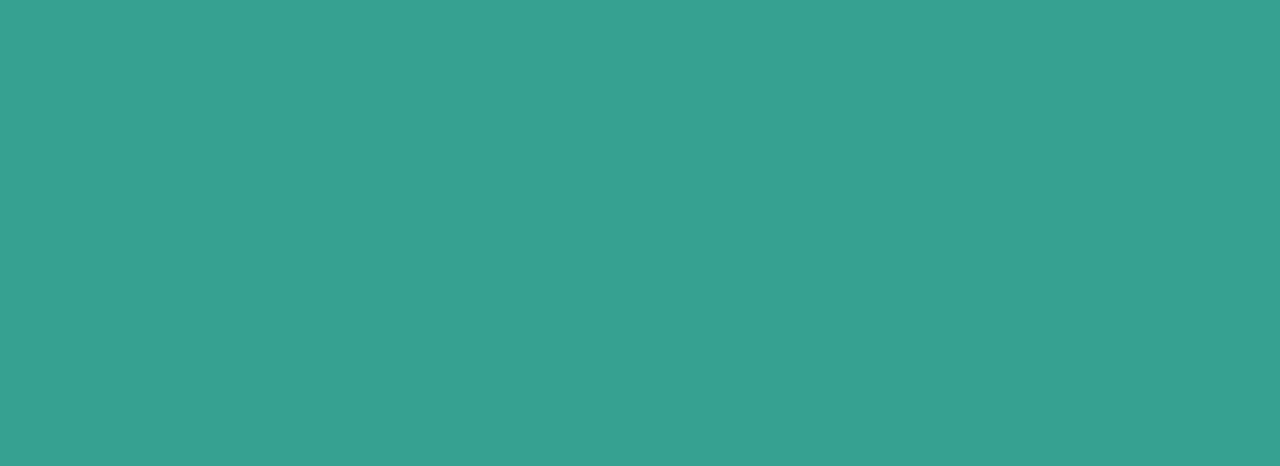
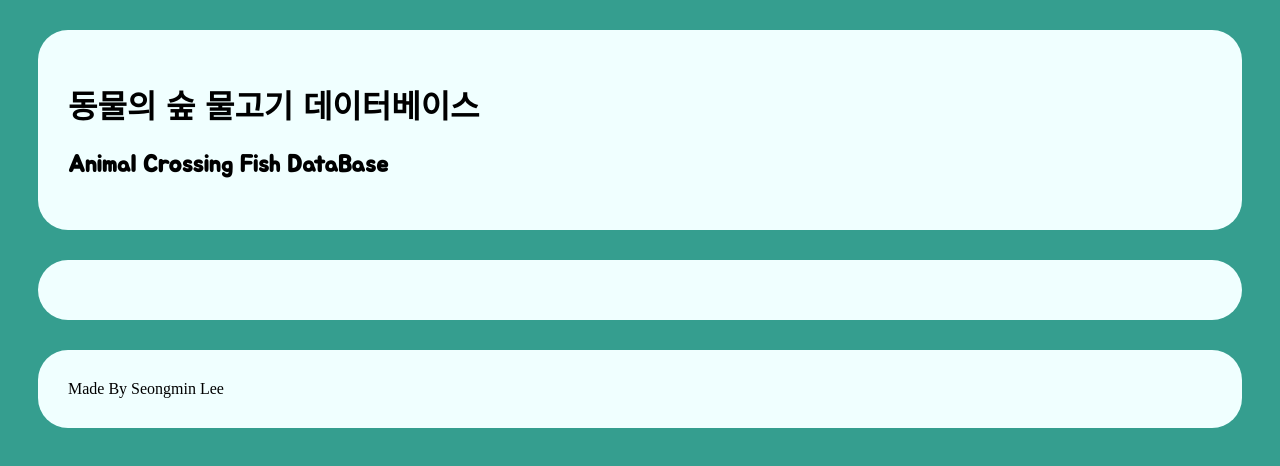
Before and after one commit to chicken2039/chicken2039.github.io, a plain HTML site: page index.htm in a window 1280 px wide. Drawn offline with Linux system fonts and the light colour scheme.

Commit message:
style setting

```diff
--- a/index.htm
+++ b/index.htm
@@ -3,13 +3,47 @@
 <head>
     <meta charset="utf-8"/>
     <title>동물의 숲 물고기 DB</title>
+    <link href="https://fonts.googleapis.com/css?family=Jua&display=swap" rel="stylesheet">
     <style>
         body {background-color: #359e8f}
+        header {
+            background-color: azure;
+            padding: 30px;
+            margin: 30px;
+            border-radius: 30px;
+            font-family: 'Jua', sans-serif;
+        }
+        section {
+            background-color: azure;
+            padding: 30px;
+            margin: 30px;
+            border-radius: 30px;
+
+        }
+        footer {
+            background-color: azure;
+            padding: 30px;
+            margin: 30px;
+            border-radius: 30px;
+
+        }
 
 
     </style>
+
     </head>
     <body>
+        <header>
+            <h1>동물의 숲 물고기 데이터베이스</h1>
+             <h2>Animal Crossing Fish DataBase</h2>
+        </header>
+        <section>
+            <article>
+            </article>
+        </section>
+        <footer>
+            Made By Seongmin Lee
+        </footer>
 
     </body>
 </html>
```
